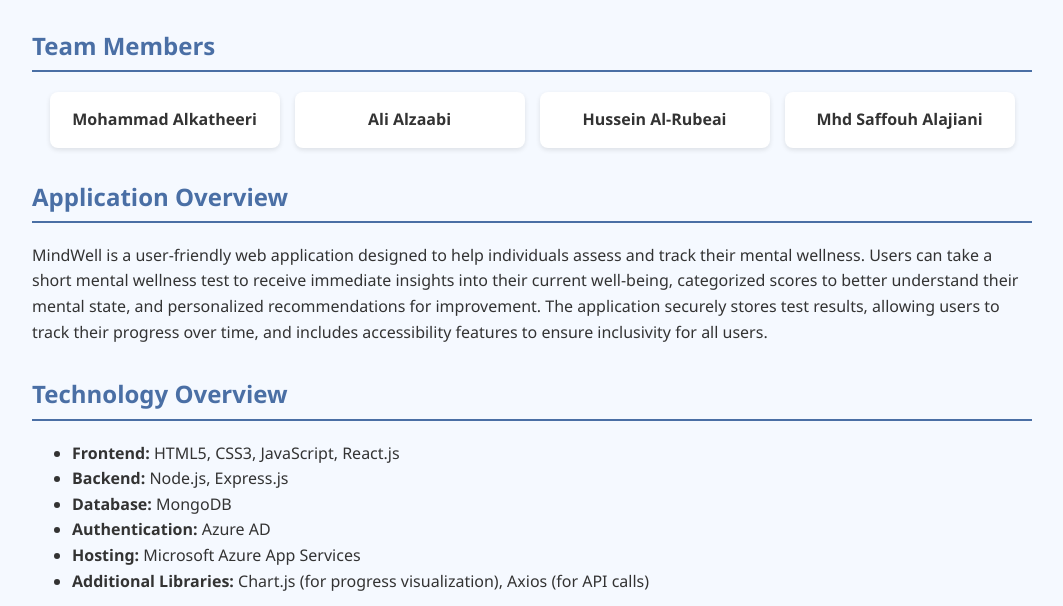
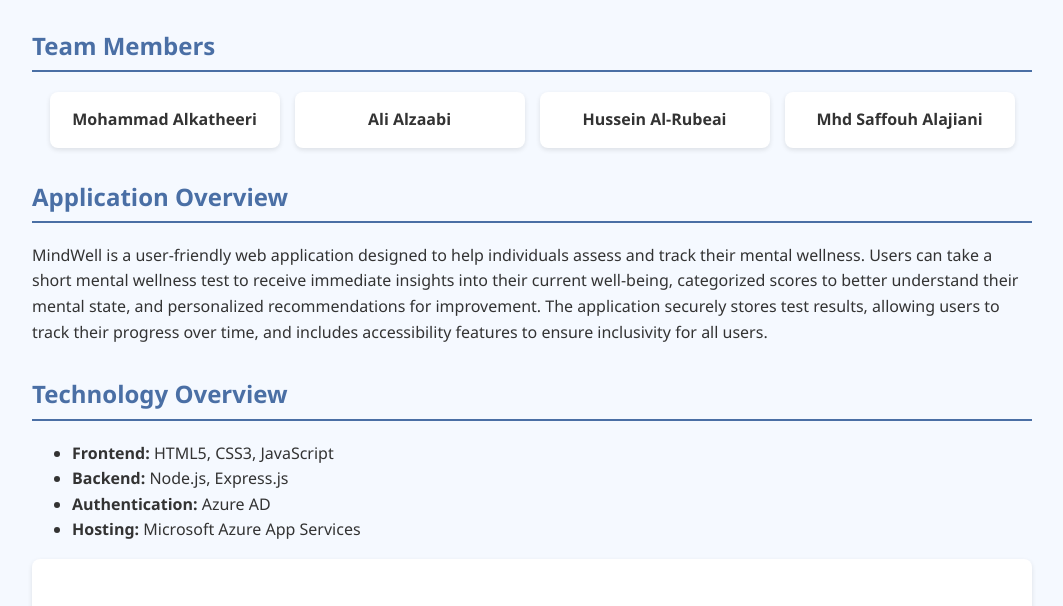
Before and after one commit to MHK-404/Mental-wellness-test, a plain HTML site: page index.html in a window 1280 px wide. Shown: the part 185-791 px from the top of the page, without its empty margins (108-1171 px from the left). Drawn offline with Linux system fonts and the light colour scheme.

Commit message:
Update index.html

```diff
--- a/index.html
+++ b/index.html
@@ -99,12 +99,11 @@
     <section>
         <h2>Technology Overview</h2>
         <ul>
-            <li><strong>Frontend:</strong> HTML5, CSS3, JavaScript, React.js</li>
+            <li><strong>Frontend:</strong> HTML5, CSS3, JavaScript</li>
             <li><strong>Backend:</strong> Node.js, Express.js</li>
-            <li><strong>Database:</strong> MongoDB</li>
             <li><strong>Authentication:</strong> Azure AD</li>
             <li><strong>Hosting:</strong> Microsoft Azure App Services</li>
-            <li><strong>Additional Libraries:</strong> Chart.js (for progress visualization), Axios (for API calls)</li>
+
         </ul>
     </section>
 
```
